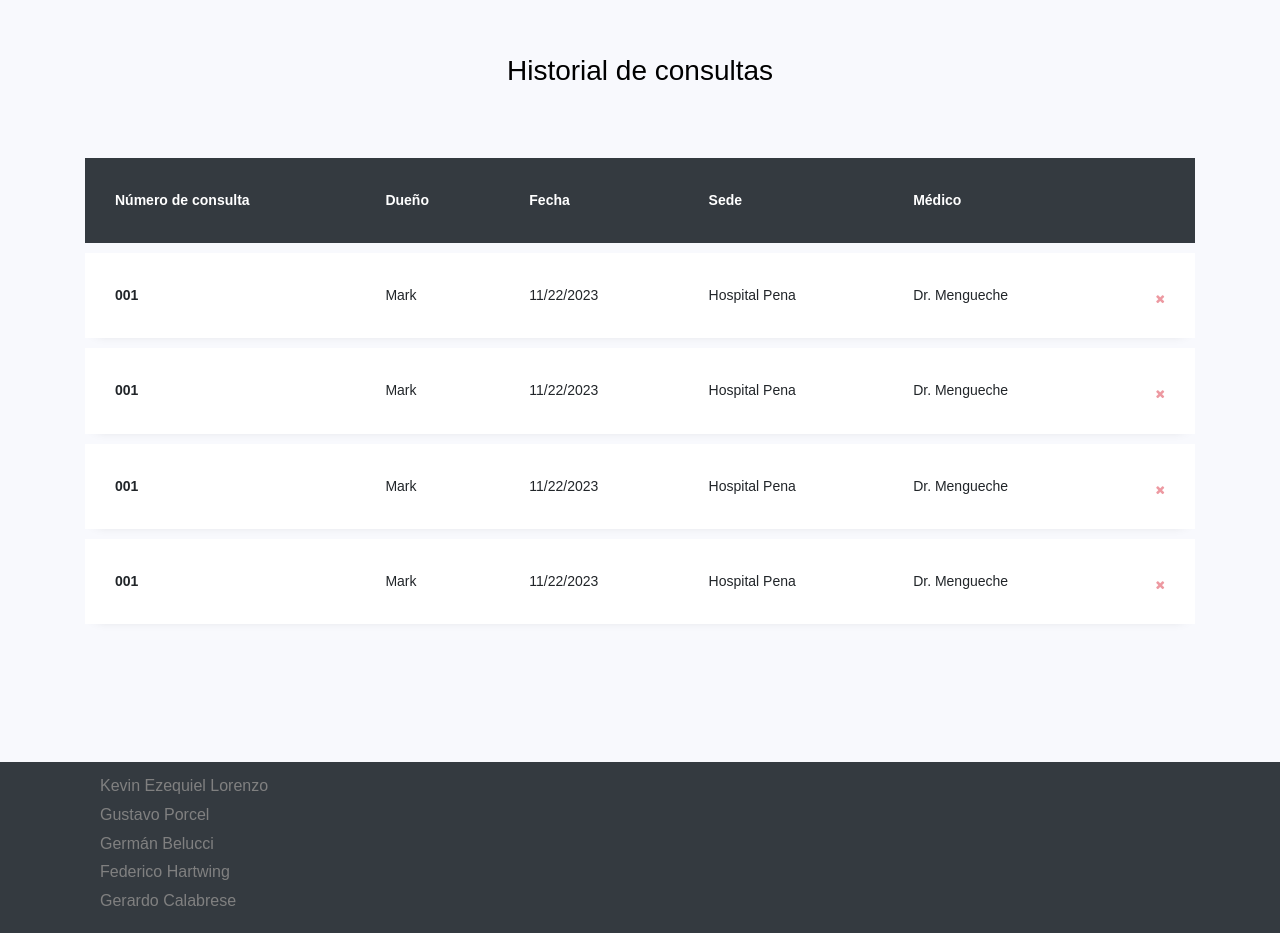
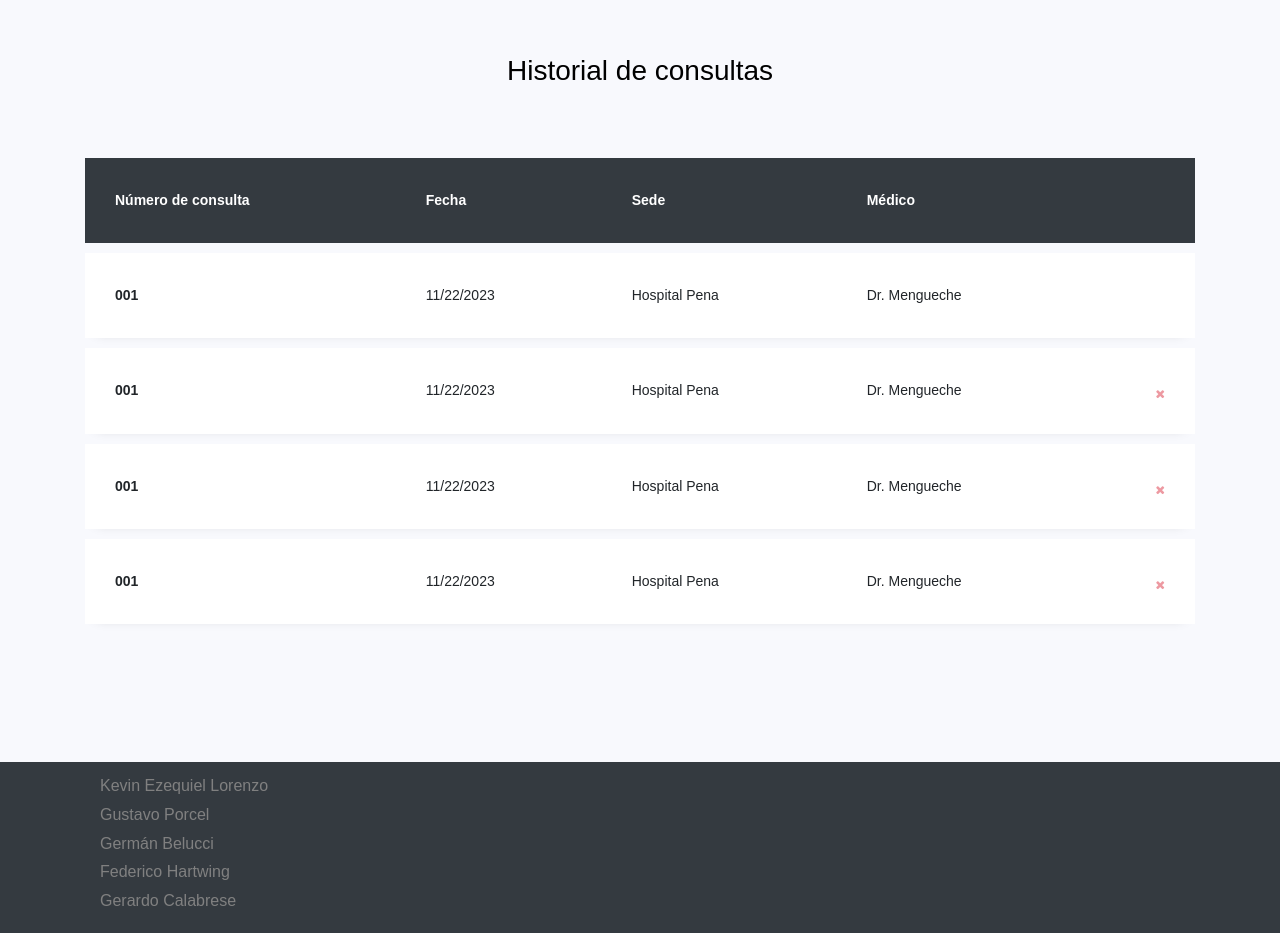
Before and after one commit to fedehartwig/VeterinariaPython, a Python web app: template templates/historial_consultas.html in a window 1280 px wide. Shown: the part 62-995 px from the top of the page. Run offline with Jinja, Linux system fonts and the light colour scheme; the template is opened without the code that fills it, so the values that code supplies are empty.

Commit message:
arreglo detalles del listado de consultas

```diff
--- a/templates/historial_consultas.html
+++ b/templates/historial_consultas.html
@@ -37,7 +37,6 @@
 						  <thead class="thead-dark">
 						    <tr>
 						      <th>Número de consulta</th>
-						      <th>Dueño</th>
 						      <th>Fecha</th>
 							  <th>Sede</th>
 							  <th>Médico</th>
@@ -47,19 +46,17 @@
 						  <tbody>
 						    <tr class="alert" role="alert">
 						      <th scope="row">001</th>
-						      <td>Mark</td>
 						      <td>11/22/2023</td>
 							  <td>Hospital Pena</td>
 							  <td>Dr. Mengueche</td>
 						      <td>
-						      	<a href="#" class="close" data-dismiss="alert" aria-label="Close">
-				            	<span aria-hidden="true"><i class="fa fa-close"></i></span>
+								<!-- <a href="#" class="close" data-dismiss="alert" aria-label="Close">
+				            	<! -- <span aria-hidden="true"><i class="fa fa-close"></i></span>-->
 				          		</a>
 				        	  </td>
 						    </tr>
 							<tr class="alert" role="alert">
 								<th scope="row">001</th>
-								<td>Mark</td>
 								<td>11/22/2023</td>
 								<td>Hospital Pena</td>
 								<td>Dr. Mengueche</td>
@@ -71,7 +68,6 @@
 							  </tr>
 							  <tr class="alert" role="alert">
 								<th scope="row">001</th>
-								<td>Mark</td>
 								<td>11/22/2023</td>
 								<td>Hospital Pena</td>
 								<td>Dr. Mengueche</td>
@@ -83,7 +79,6 @@
 							  </tr>
 							  <tr class="alert" role="alert">
 								<th scope="row">001</th>
-								<td>Mark</td>
 								<td>11/22/2023</td>
 								<td>Hospital Pena</td>
 								<td>Dr. Mengueche</td>
@@ -101,7 +96,7 @@
 		</div>
 	</section>
 
-	<script src="js/jquery.min.js"></script>
+  <script src="js/jquery.min.js"></script>
   <script src="js/popper.js"></script>
   <script src="js/bootstrap.min.js"></script>
   <script src="js/main.js"></script>
--- a/templates/js/main.js
+++ b/templates/js/main.js
@@ -24,3 +24,7 @@
 	});
 
 })(jQuery);
+
+function ola(){
+	alert("asdasd")
+}
```
